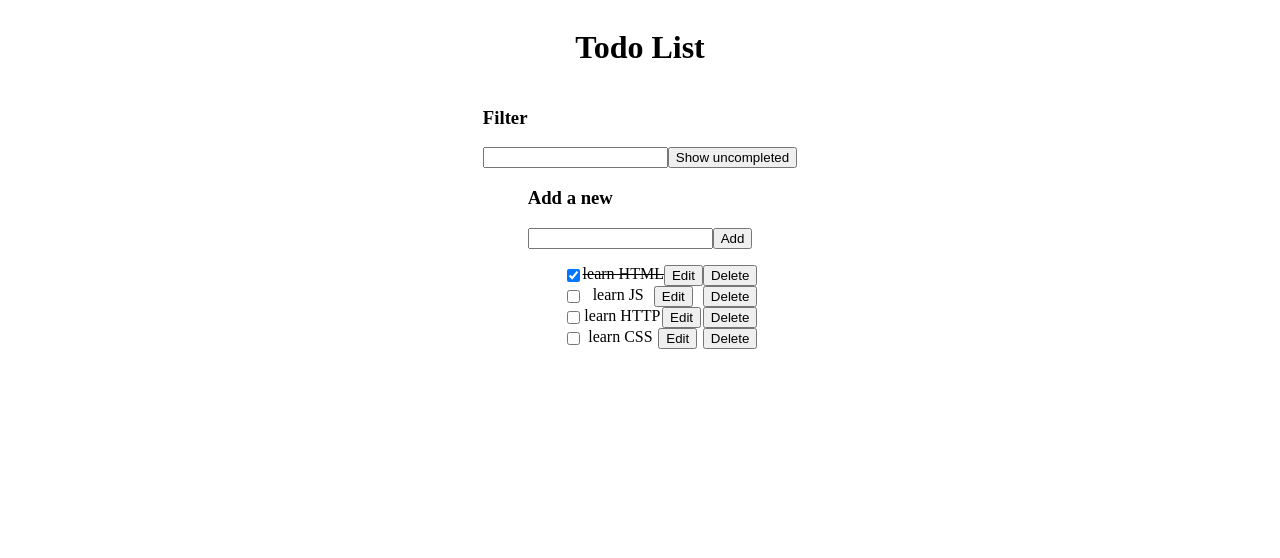
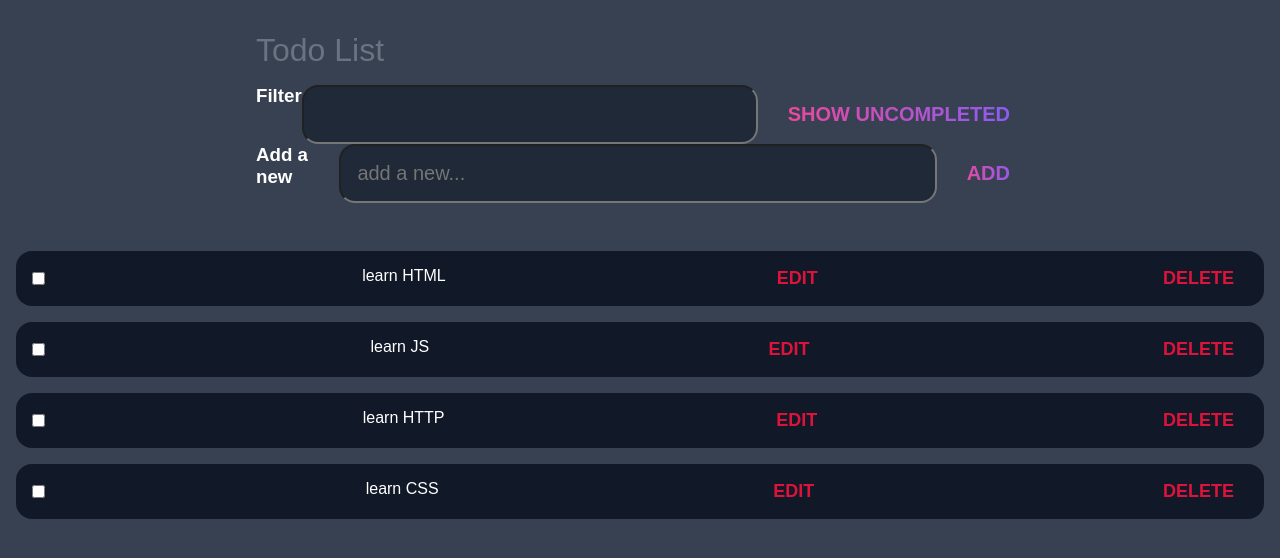
Before and after one commit to AustinWang0120/fso-demo, a React (Create React App) app: page / in a window 1280 px wide. Shown: the top 558 px of the page. Built offline with nearby package versions, Linux system fonts and the light colour scheme; data requests are answered from the project's data file.

Commit message:
update: style

```diff
--- a/db.json
+++ b/db.json
@@ -4,7 +4,7 @@
       "id": 1,
       "content": "learn HTML",
       "date": "2019-05-30T17:30:31.098Z",
-      "completed": true
+      "completed": false
     },
     {
       "id": 2,
--- a/src/App.js
+++ b/src/App.js
@@ -71,6 +71,7 @@ const App = () => {
 
     return (
         <div className="container">
+            <header>
                 <h1>Todo List</h1>
 
                 <Filter
@@ -85,8 +86,11 @@ const App = () => {
                     handleNewTodoChange={handleNewTodoChange}
                     addTodo={addTodo}
                 />
+            </header>
 
-            <ul className="list">
+            <main>
+                <section>
+                    <div className="list">
                         {todosToShow.map((todo) => (
                             <Todo
                                 key={todo.id}
@@ -96,7 +100,9 @@ const App = () => {
                                 handleUpdate={handleUpdate}
                             />
                         ))}
-            </ul>
+                    </div>
+                </section>
+            </main>
         </div>
     )
 }
--- a/src/components/Filter.js
+++ b/src/components/Filter.js
@@ -1,10 +1,14 @@
 const Filter = ({ keyword, handleKeywordChange, handleShowClick, showAll }) => {
     return (
-        <div>
+        <div className="filter">
             <h3>Filter</h3>
-            <input value={keyword} onChange={handleKeywordChange} />
+            <input
+                className="filter__input"
+                value={keyword}
+                onChange={handleKeywordChange}
+            />
             <button
-                className="form__button"
+                className="filter__button"
                 type="button"
                 onClick={handleShowClick}
             >
--- a/src/components/Form.js
+++ b/src/components/Form.js
@@ -1,10 +1,11 @@
 const Form = ({ newTodoContent, handleNewTodoChange, addTodo }) => {
     return (
-        <div>
+        <div className="form">
             <h3>Add a new</h3>
             <form className="form" onSubmit={addTodo}>
                 <input
                     className="form__input"
+                    placeholder="add a new..."
                     value={newTodoContent}
                     onChange={handleNewTodoChange}
                 />
--- a/src/components/Todo.js
+++ b/src/components/Todo.js
@@ -11,17 +11,20 @@ const Todo = ({ todo, handleToggle, handleRemove, handleUpdate }) => {
         setIsEdit(!isEdit)
     }
 
+    const handleCancel = () => setIsEdit(!isEdit)
+
     if (isEdit) {
         return (
-            <li className={"list__element"}>
+            <div className={"list__element"}>
                 <input value={newContent} onChange={handleContentChange} />
                 <button onClick={handleSave}>Update</button>
-            </li>
+                <button onClick={handleCancel}>Cancel</button>
+            </div>
         )
     }
 
     return (
-        <li className={"list__element"}>
+        <div className={"list__element"}>
             <input
                 type="checkbox"
                 id={todo.id}
@@ -37,7 +40,7 @@ const Todo = ({ todo, handleToggle, handleRemove, handleUpdate }) => {
             </label>
             <button onClick={() => setIsEdit(!isEdit)}>Edit</button>
             <button onClick={handleRemove(todo.id)}>Delete</button>
-        </li>
+        </div>
     )
 }
 
--- a/src/index.css
+++ b/src/index.css
@@ -1,17 +1,107 @@
+:root {
+    --dark: #374151;
+    --darker: #1f2937;
+    --darkest: #111827;
+    --grey: #6b7280;
+    --pink: #ec4899;
+    --purple: #8b5cf6;
+    --light: #eee;
+}
+
+* {
+    box-sizing: border-box;
+    margin: 0;
+    font-family: "Fira sans", sans-serif;
+}
+
 .container {
     display: flex;
     flex-direction: column;
-    align-items: center;
+    min-height: 100vh;
+    background: var(--dark);
+    color: white;
+    /* align-items: center; */
 }
 
-.list {
-    list-style-type: none;
+header {
+    padding: 2rem 1rem;
+    max-width: 800px;
+    width: 100%;
+    margin: 0 auto;
+}
+
+header h1 {
+    font-size: 2Srem;
+    font-weight: 300;
+    color: var(--grey);
+    margin-bottom: 1rem;
+}
+
+button {
+    appearance: none;
+    border: none;
+    outline: none;
+    background: none;
+    cursor: pointer;
+    margin: 0 0.5rem;
+    font-size: 1.125rem;
+    font-weight: 700;
+    text-transform: uppercase;
+    transition: 0.4s;
+    color: crimson;
+}
+
+.filter,
+.form {
+    display: flex;
+    width: 100%;
+}
+
+.filter__input,
+.form__input {
+    flex: 1 1 0%;
+    background-color: var(--darker);
+    padding: 1rem;
+    border-radius: 1rem;
+    margin-right: 1rem;
+    color: var(--light);
+    font-size: 1.25rem;
+}
+
+.filter__button,
+.form__submit {
+    color: var(--pink);
+    font-size: 1.25rem;
+    font-weight: 700;
+    background-image: linear-gradient(to right, var(--pink), var(--purple));
+    -webkit-background-clip: text;
+    -webkit-text-fill-color: transparent;
+    cursor: pointer;
+    transition: 0.4s;
+}
+
+.main {
+    flex: 1 1 0%;
+    max-width: 800px;
+    width: 100%;
+    margin: 0 auto;
+}
+
+section {
+    padding: 1rem;
+}
+
+.list .list__element {
+    display: flex;
+    justify-content: space-between;
+    background-color: var(--darkest);
+    padding: 1rem;
+    border-radius: 1rem;
+    margin-bottom: 1rem;
 }
 
 .list__element {
-    display: flex;
-    flex-direction: row;
-    justify-content: space-between;
+    flex: 1 1 0%;
 }
 
 .list__label--completed {
```
Lines whose indentation alone changed are shown as unchanged.
